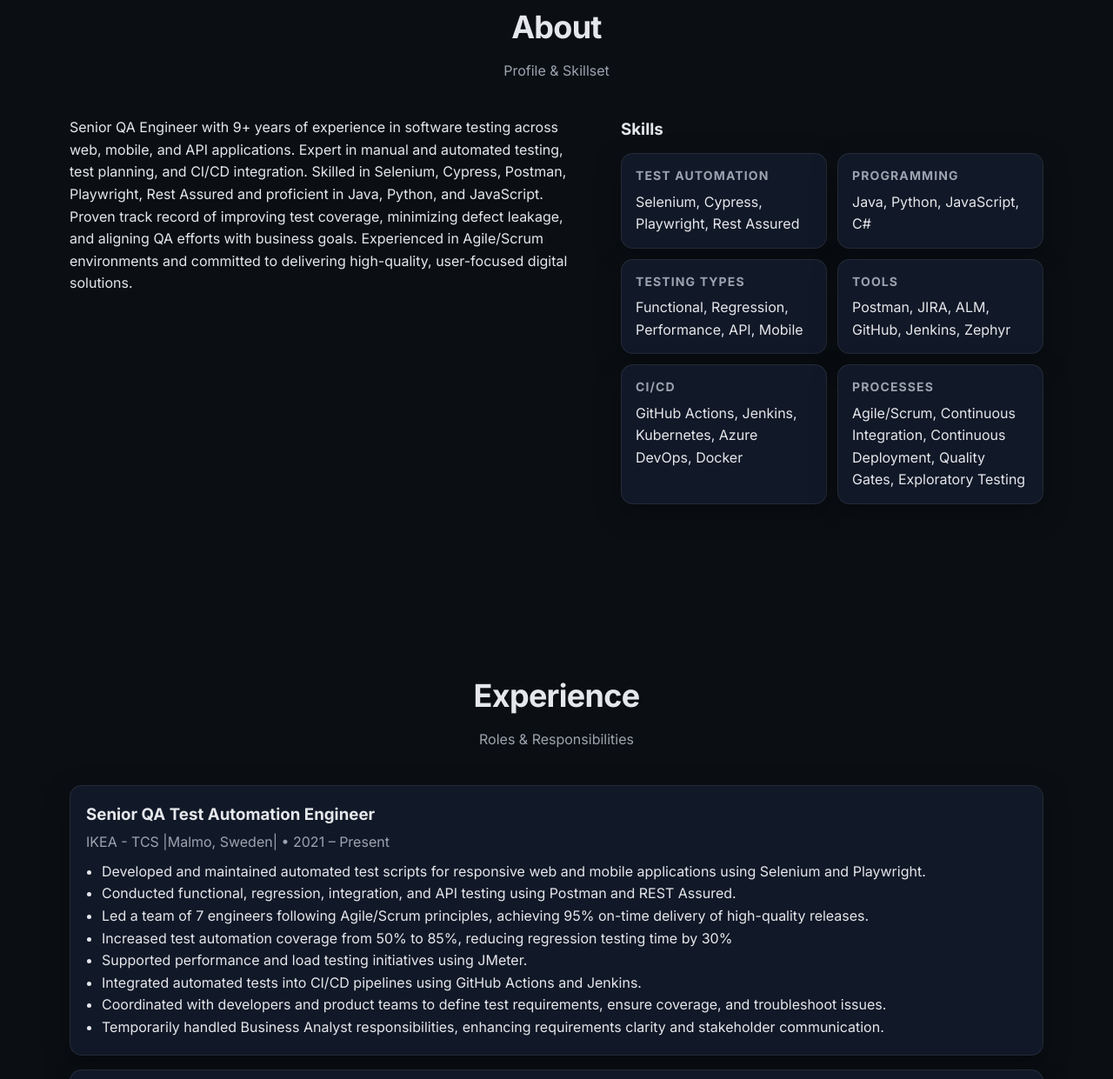
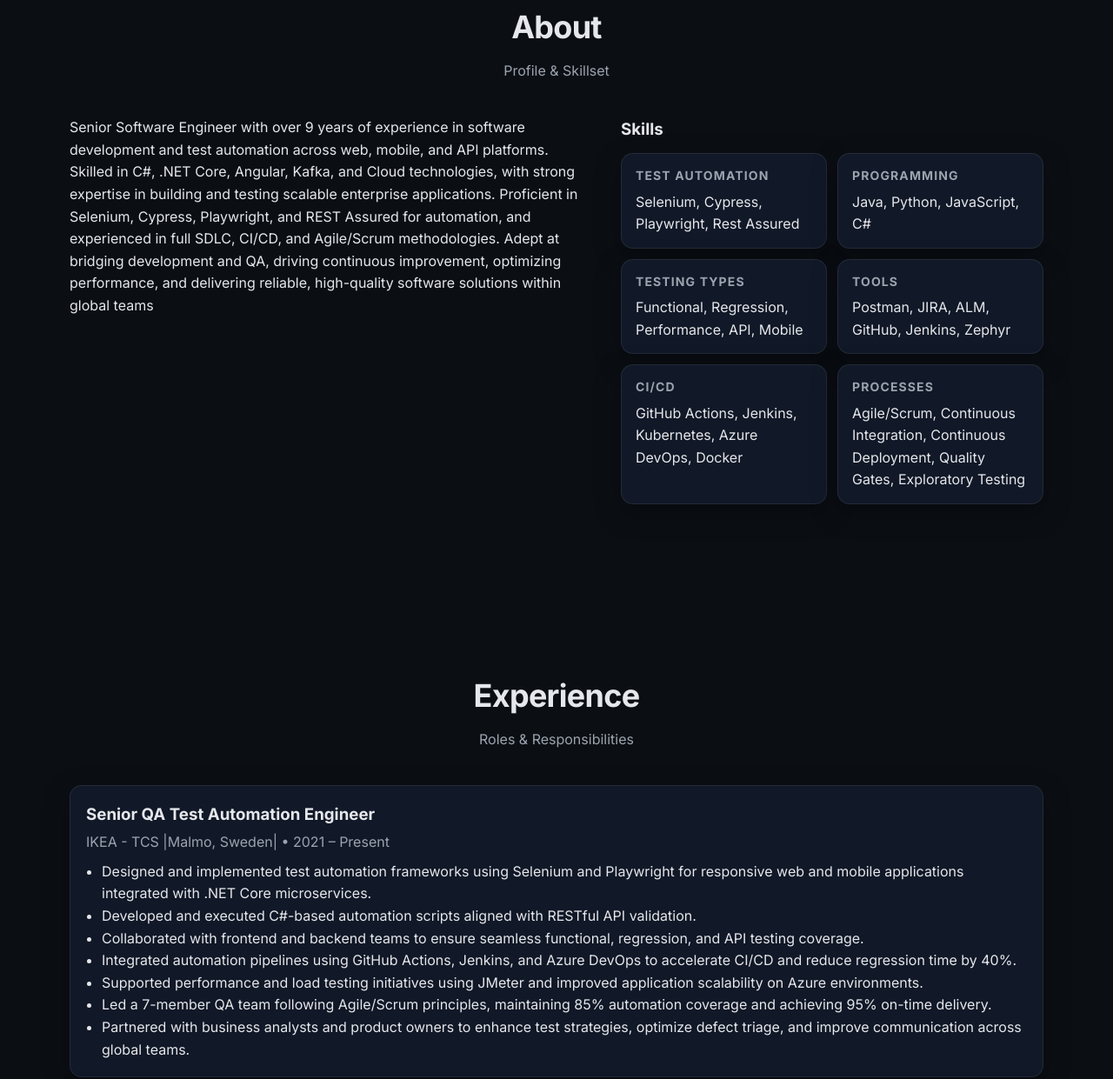
Before and after one commit to IrfaanAzeez/Irfaan_Azeez_Portfolio, a plain HTML site: page index.html in a window 1280 px wide. Shown: the part 812-2053 px from the top of the page at 87% size. Drawn offline with Linux system fonts and the light colour scheme.

Commit message:
Edited experience

```diff
--- a/index.html
+++ b/index.html
@@ -55,8 +55,8 @@
       <div class="container grid hero-grid">
         <div class="hero-content reveal-up">
           <h1 class="hero-title">Irfaan Azeez</h1>
-          <p class="hero-subtitle">Senior Test Automation Engineer</p>
-          <p class="hero-tagline">Delivering High-Quality QA Solutions Across Web, Mobile & API.</p>
+          <p class="hero-subtitle">Senior Software Engineer</p>
+          <p class="hero-tagline">Delivering High-Quality Solutions Across Web, Mobile & API.</p>
           <div class="hero-actions">
             <a class="btn btn-primary" target="_blank" rel="noopener" href="https://drive.google.com/file/d/1N9G4tMAX2l5F9tz3zyRLcA8a61zEnKay/view?usp=sharing">
               <i class="fa-solid fa-file-arrow-down"></i>
@@ -72,7 +72,7 @@
           <img class="profile-pic" src="assets\Profile picture.png" alt="Profile photo" loading="eager" />
           <div class="tilt-card">
             <div class="tilt-inner">
-              <span>QA Engineer</span>
+              <span>Software Engineer</span>
               <span>Test Automation</span>
               <span>Devops CI/CD</span>
               <span>Agile</span>
@@ -93,14 +93,15 @@
         <div class="about-grid">
           <div class="about-text reveal">
             <p>
-                Senior QA Engineer with 9+ years of
-                experience in software testing across web, mobile, and API applications.
-                Expert in manual and automated testing, test planning, and CI/CD integration.
-                Skilled in Selenium, Cypress, Postman, Playwright, Rest Assured and proficient
-                in Java, Python, and JavaScript. Proven track record of improving test
-                coverage, minimizing defect leakage, and aligning QA efforts with business
-                goals. Experienced in Agile/Scrum environments and committed to delivering
-                high-quality, user-focused digital solutions.
+                Senior Software Engineer with over 9 years of experience in software
+                development and test automation across web, mobile, and API platforms.
+                Skilled in C#, .NET Core, Angular, Kafka, and Cloud technologies,
+                with strong expertise in building and testing scalable enterprise applications.
+                Proficient in Selenium, Cypress, Playwright, and REST Assured for automation,
+                and experienced in full SDLC, CI/CD, and Agile/Scrum methodologies.
+                Adept at bridging development and QA, driving continuous improvement,
+                optimizing performance, and delivering reliable, high-quality software
+                solutions within global teams
             </p>
             <!-- <ul class="tags languages">
               <li><i class="fa-solid fa-language"></i> Tamil</li>
@@ -165,21 +166,21 @@
             <h3>Senior QA Test Automation Engineer</h3>
             <p class="meta">IKEA - TCS |Malmo, Sweden| • 2021 – Present</p>
             <ul>
-              <li>Developed and maintained automated test scripts for responsive web and
-                mobile applications using Selenium and Playwright.</li>
-              <li>Conducted functional, regression, integration, and API testing using Postman
-                and REST Assured.</li>
-              <li> Led a team of 7 engineers following Agile/Scrum principles, achieving 95%
-                on-time delivery of high-quality releases.</li>
-              <li> Increased test automation coverage from 50% to 85%, reducing regression
-                testing time by 30%</li>
-              <li>Supported performance and load testing initiatives using JMeter.</li>
-              <li> Integrated automated tests into CI/CD pipelines using GitHub Actions and
-                Jenkins.</li>
-              <li>Coordinated with developers and product teams to define test requirements,
-                ensure coverage, and troubleshoot issues.</li>
-              <li>Temporarily handled Business Analyst responsibilities, enhancing
-                requirements clarity and stakeholder communication.</li>
+              <li>Designed and implemented test automation frameworks using Selenium and
+                Playwright for responsive web and mobile applications integrated
+                with .NET Core microservices.</li>
+              <li>Developed and executed C#-based automation scripts aligned with RESTful
+                API validation.</li>
+              <li>Collaborated with frontend and backend teams to
+                ensure seamless functional, regression, and API testing coverage.</li>
+              <li> Integrated automation pipelines using GitHub Actions, Jenkins,
+                and Azure DevOps to accelerate CI/CD and reduce regression time by 40%.</li>
+              <li>Supported performance and load testing initiatives using JMeter and improved
+                application scalability on Azure environments.</li>
+              <li>Led a 7-member QA team following Agile/Scrum principles, maintaining 85%
+                automation coverage and achieving 95% on-time delivery.</li>
+              <li>Partnered with business analysts and product owners to enhance test strategies,
+                optimize defect triage, and improve communication across global teams.</li>
             </ul>
           </article>
           <article class="timeline-card reveal">
@@ -248,12 +249,12 @@
           <article class="project-card reveal" data-project="p2">
             <div class="project-header">
               <h3>Mobile Test Suite</h3>
-              <span class="client">Client: Retail</span>
+              <span class="client">Client: IKEA</span>
             </div>
-            <p>End-to-end Appium suite with device farm integration and analytics.</p>
+            <p>End to End Test Automation suite for Ecommerce broucher application.</p>
             <ul class="meta-list">
-              <li><i class="fa-solid fa-mobile-screen"></i> Appium, BrowserStack</li>
-              <li><i class="fa-solid fa-robot"></i> CI runs, Allure</li>
+              <li><i class="fa-solid fa-mobile-screen"></i>Selenium,C#,BrowserStack</li>
+              <li><i class="fa-solid fa-robot"></i> Github Actions</li>
             </ul>
             <button class="btn btn-ghost btn-inline" data-open-modal="p2">View details</button>
           </article>
```
